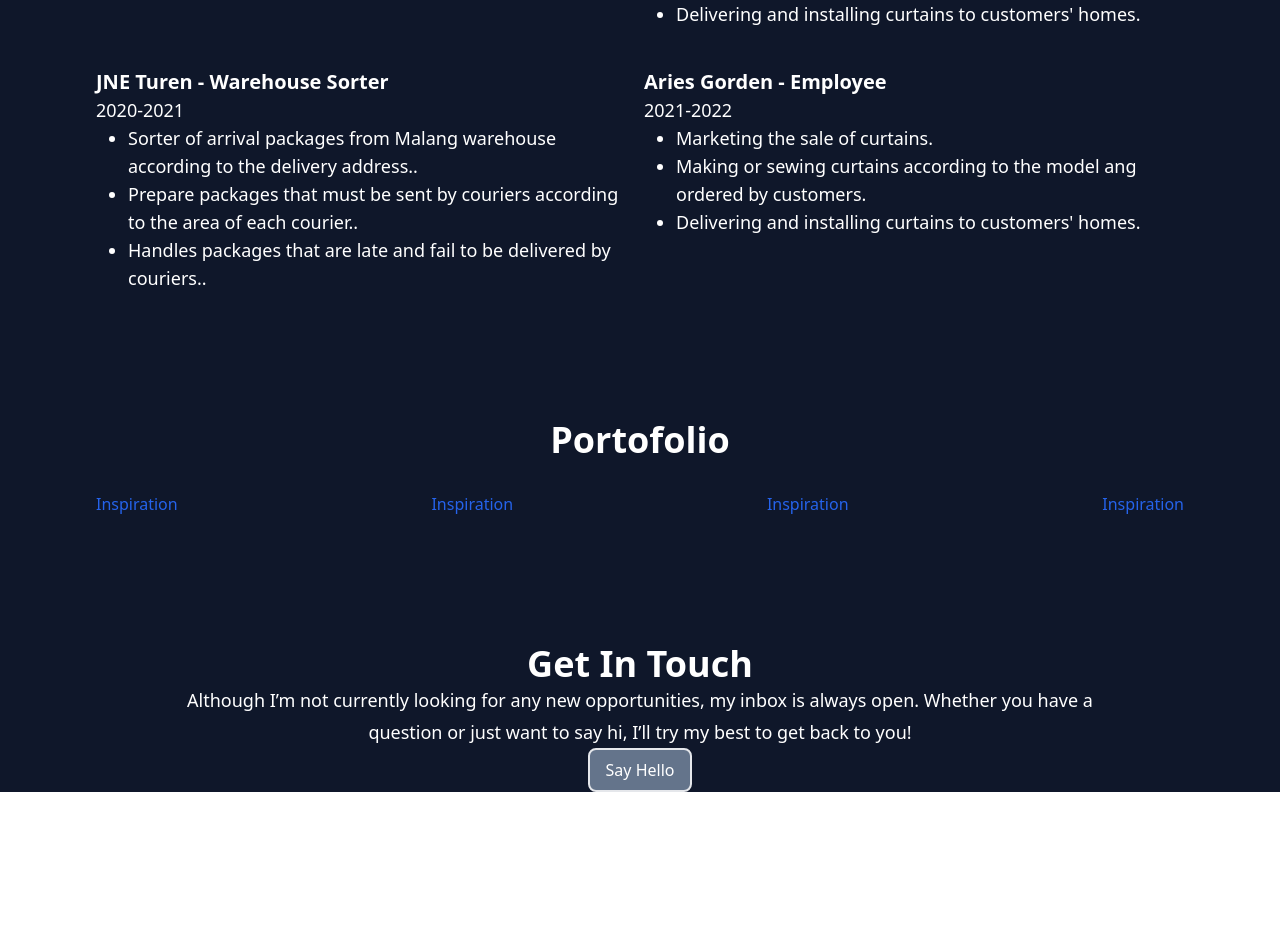
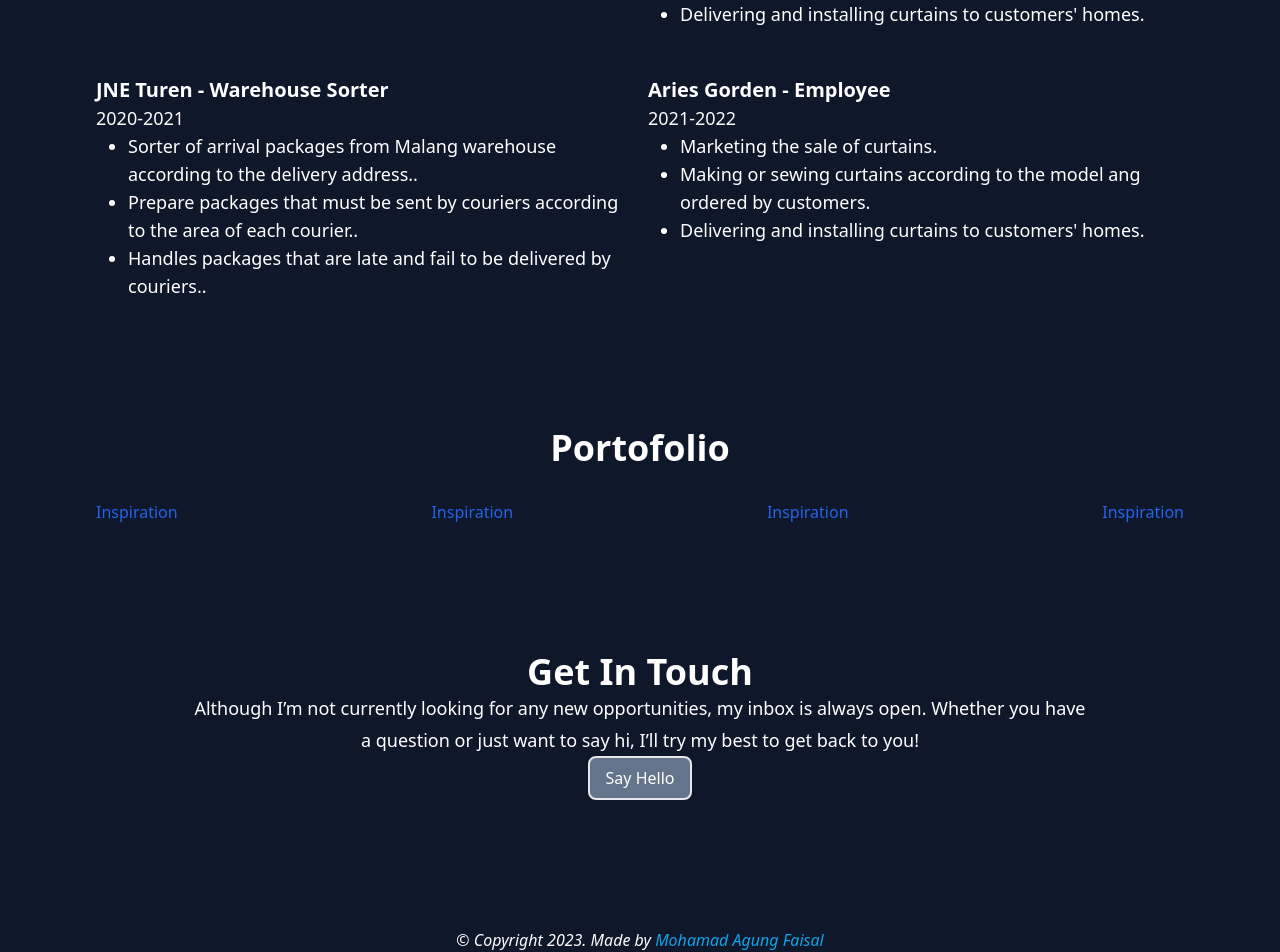
Before and after one commit to agungf97/web-porto, a React (Create React App) app: page / in a window 1280 px wide. Shown: the part 1796-2748 px from the top of the page. Before the commit the page ends 2588 px from the top, so only its background shows below. Built offline with nearby package versions, Linux system fonts and the light colour scheme.

Commit message:
update 24/1 20

```diff
--- a/src/App.js
+++ b/src/App.js
@@ -64,7 +64,7 @@ function App() {
                 </button>
               </div>
               <div className="md:my-32 my-16 md:px-24 px-16">
-                <img className="w-full" src={fp} alt=""/>
+                <img className="md:w-full" src={fp} alt=""/>
               </div>
             </div>
           </div>
@@ -94,7 +94,7 @@ function App() {
         <section className="container mx-auto text-white">
           <div className="md:my-32 my-16 md:px-24 px-16">
             <div className="font-bold md:text-4xl text-lg text-center">My Experience</div>
-              <div className="md:grid grid-cols-2 gap-2">
+              <div className="md:grid grid-cols-2 gap-4">
                 <div className="mt-8">
                   <div className="md:text-xl text-base font-bold">Kit Worker - <span className="font-semibold">Designer Graphic</span></div>
                   <div className="md:text-lg text-sm font-normal">2016-2017</div>
@@ -147,13 +147,18 @@ function App() {
         </section>
         <section className="text-white">
           <div className="container mx-auto">
-            <div className="md:mx-44 mx-auto text-center">
+            <div className="md:mx-48 md:my-32 mx-auto text-center">
               <div className="text-center font-bold md:text-4xl text-xl">Get In Touch</div>
               <p className="text-center md:text-lg text-sm !leading-8 top-4">Although I’m not currently looking for any new opportunities, my inbox is always open. Whether you have a question or just want to say hi, I’ll try my best to get back to you!</p>
               <button className="text-center border-2 rounded-lg px-4 py-2 top-4 align-middle bg-slate-500 hover:bg-slate-300"> Say Hello</button>
             </div>
           </div>
         </section>
+        <footer className="text-white">
+          <div className="container">
+            <div className="italic text-center font-thin">© Copyright 2023. Made by <span className="text-sky-500">Mohamad Agung Faisal</span></div>
+          </div>
+        </footer>
       </div>
     </div>
   );
```
